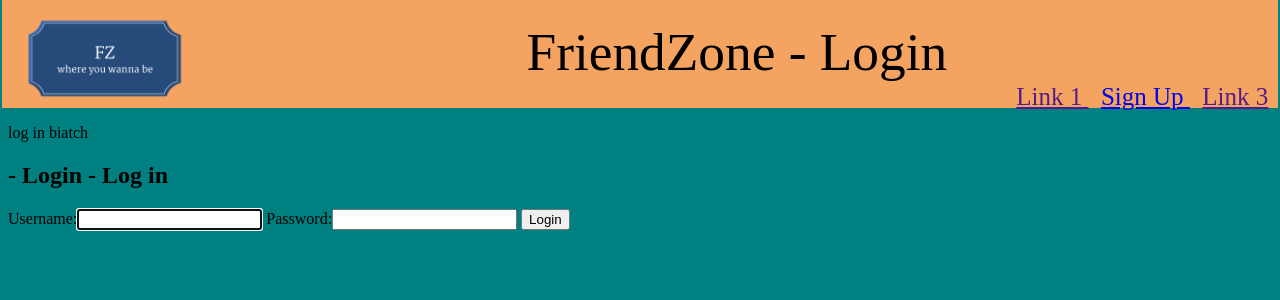
After one commit to aneesimran/FriendZone, a Django app: page /login/ in a window 1280 px wide. The commit adds this page. Shown: the top 300 px of the page. Run offline with Django 3.2, Linux system fonts and the light colour scheme; some libraries are stand-ins or nearby versions.

Commit message:
starting site opens login first

```diff
--- a/FriendZone/FriendZoneApp/static/headerStyle.css
+++ b/FriendZone/FriendZoneApp/static/headerStyle.css
@@ -24,5 +24,19 @@
     padding-top: 1%;
     margin-top: -3%;
     height: 125px;
+}
 
+#navlinks
+{
+    margin-top: -5%;
+    font-size: 25px;
+    float: right;
 }
+
+#logoutButton{
+    float: right;
+}
+
+#navlinks{
+    padding: 10px;
+}
--- a/FriendZone/FriendZoneApp/templates/FriendZoneApp/header.html
+++ b/FriendZone/FriendZoneApp/templates/FriendZoneApp/header.html
@@ -12,15 +12,31 @@
         </style>
         <meta name="viewport" content="width=device-width, initial-scale=1">
     </head>
+
     <body style="background-color:teal">
 
     <div class="container" id = "headerBar">
         <div id = "logoStyle">
-            <img src = "https://diylogodesigns.com/wp-content/uploads/2016/05/adidas-new-logo-Transparent-Background.png"
-            height = 100>
+            <img src = "{% static 'logo.png' %}" height = 100>
         </div>
 
-        <p id="title">{{ pageTitle }}</p>
+        <p id="title">FriendZone {{ pageTitle }}  </p>
+
+        <nav id='navlinks'>
+            <a href="">Link 1 </a> &nbsp;
+            {% if user.is_authenticated %}
+            {% else %}
+                <a href="/register/">Sign Up </a> &nbsp;
+            {% endif %}
+            <a href="">Link 3 </a>
+
+            <form class='logout-link' action="/logout/" method='POST'>
+                {% csrf_token %}
+                {% if user.is_authenticated %}
+                    <button type="submit" class="logoutButton"> Log out Now Bitch </button>
+                {% endif %}
+            </form>
+        </nav>
     </div>
 
     {% if user.is_authenticated %}
--- /dev/null
+++ b/FriendZone/FriendZoneApp/templates/FriendZoneApp/login.html
@@ -0,0 +1,13 @@
+{% extends "FriendZoneApp/header.html" %}
+
+{% block content %}
+
+    <h2> {{ pageTitle }} - Log in</h2>
+    <form class="login-form" action="{% url 'fz:login' %}" method="POST">
+        {% csrf_token %}
+        {{ form }}
+        <input type="submit" value="Login">
+    </form>
+
+
+{% endblock %}
--- a/FriendZone/FriendZoneApp/templates/FriendZoneApp/register.html
+++ b/FriendZone/FriendZoneApp/templates/FriendZoneApp/register.html
@@ -2,8 +2,8 @@
 
 {% block content %}
 
-    <h2> {{ pageTitle }} - Sign Up</h2>
-    <form class="login-form" action="{% url 'fz:register' %}" method="POST">
+    <h2> {{ pageTitle }} Sign Up</h2>
+    <form class="register-form" action="{% url 'fz:register' %}" method="POST">
         {% csrf_token %}
         {{ form }}
         <input type="submit" value="Register">
--- a/FriendZone/FriendZoneApp/urls.py
+++ b/FriendZone/FriendZoneApp/urls.py
@@ -4,9 +4,9 @@ from.import views
 app_name='fz'
 
 urlpatterns = [
-    path('', views.register),
+    path('', views.login_view),
     path('register/', views.register, name='register'),
     path('index/', views.index, name='index'),
-    #path('login/', views.login_view, name='login'),
-
+    path('login/', views.login_view, name='login'),
+    path('logout/', views.logout_view, name='logout')
 ]
--- a/FriendZone/FriendZoneApp/views.py
+++ b/FriendZone/FriendZoneApp/views.py
@@ -1,27 +1,40 @@
 from django.shortcuts import render, redirect
 from django.contrib.auth.forms import UserCreationForm, AuthenticationForm
 from django.views.decorators.csrf import csrf_exempt
+from django.contrib.auth import login, logout
 
 # Create your views here.
 def index(request):
-    return render (request, 'FriendZoneApp/index.html', {'content': 'ghana'})
+    return render (request, 'FriendZoneApp/index.html', {'pageTitle': ''})
 
 @csrf_exempt
 def register(request):
     if request.method == 'POST':
         form = UserCreationForm(request.POST)
         if form.is_valid():
-            form.save()
+            user = form.save()
+            login(request, user)
             #log user in !
             return redirect('/index/')
     else:
         form = UserCreationForm()
-    return render (request, 'FriendZoneApp/register.html', {'form': form})
+    return render (request, 'FriendZoneApp/register.html', {'form': form,'pageTitle': '- Register'})
 
-#@csrf_exempt
-#def login_view(request):
-#    if request.method == 'POST':
-#        #do something
-#    else:
-#        form = AuthenticationForm()
-#    return render (request, 'FriendZoneApp/login.html', {'form': form})
+@csrf_exempt
+def login_view(request):
+    if request.method == 'POST':
+        form = AuthenticationForm(data=request.POST)
+        if form.is_valid():
+            #log the user in
+            user = form.get_user()
+            login(request, user)
+            return redirect('/index/')
+    else:
+        form = AuthenticationForm()
+    return render (request, 'FriendZoneApp/login.html', {'form': form, 'pageTitle': '- Login'})
+
+
+def logout_view(request):
+    if request.method == 'POST':
+        logout(request)
+        return redirect('/login/')
```
Also changed, not shown: FriendZone/FriendZoneApp/static/download.png (added), FriendZone/FriendZoneApp/static/logo.png (added), FriendZone/FriendZoneApp/static/registerStyle.css (added), FriendZone/FriendZoneApp/static/title.png (added), FriendZone/db.sqlite3.
